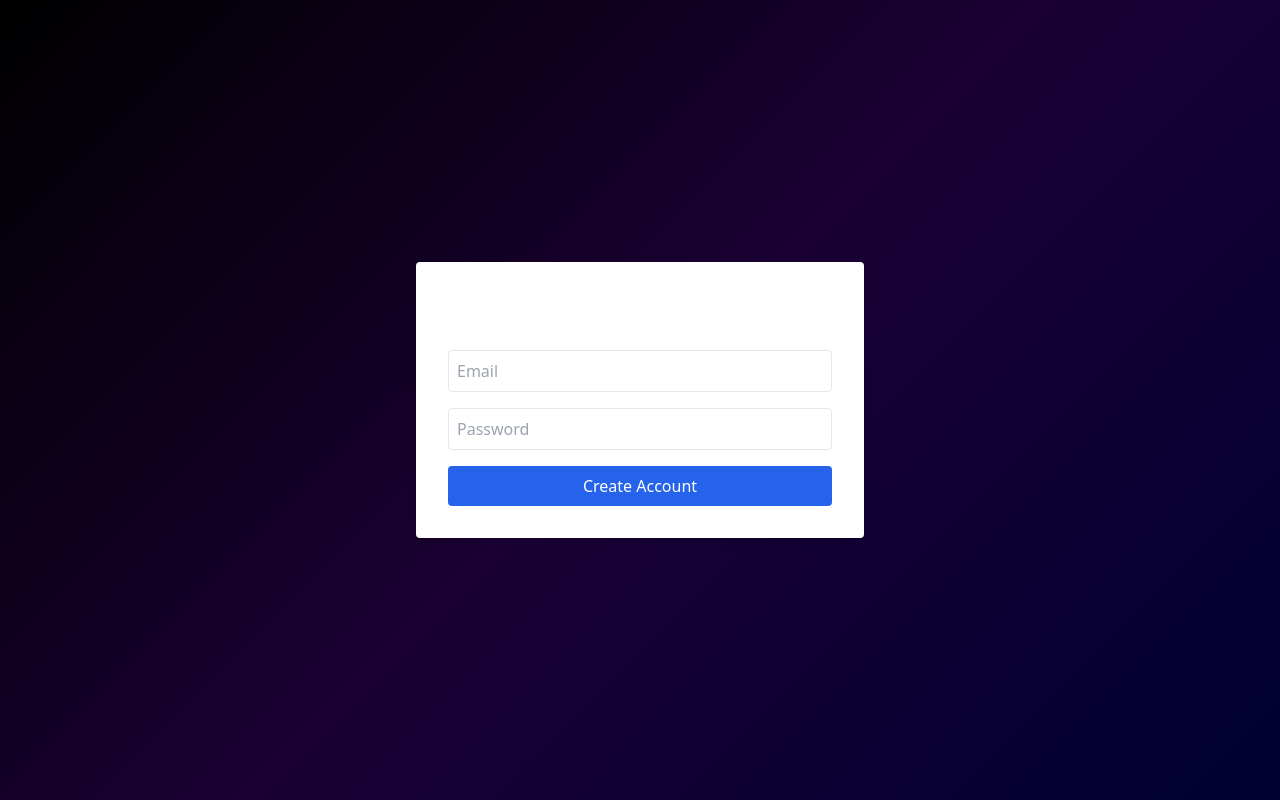
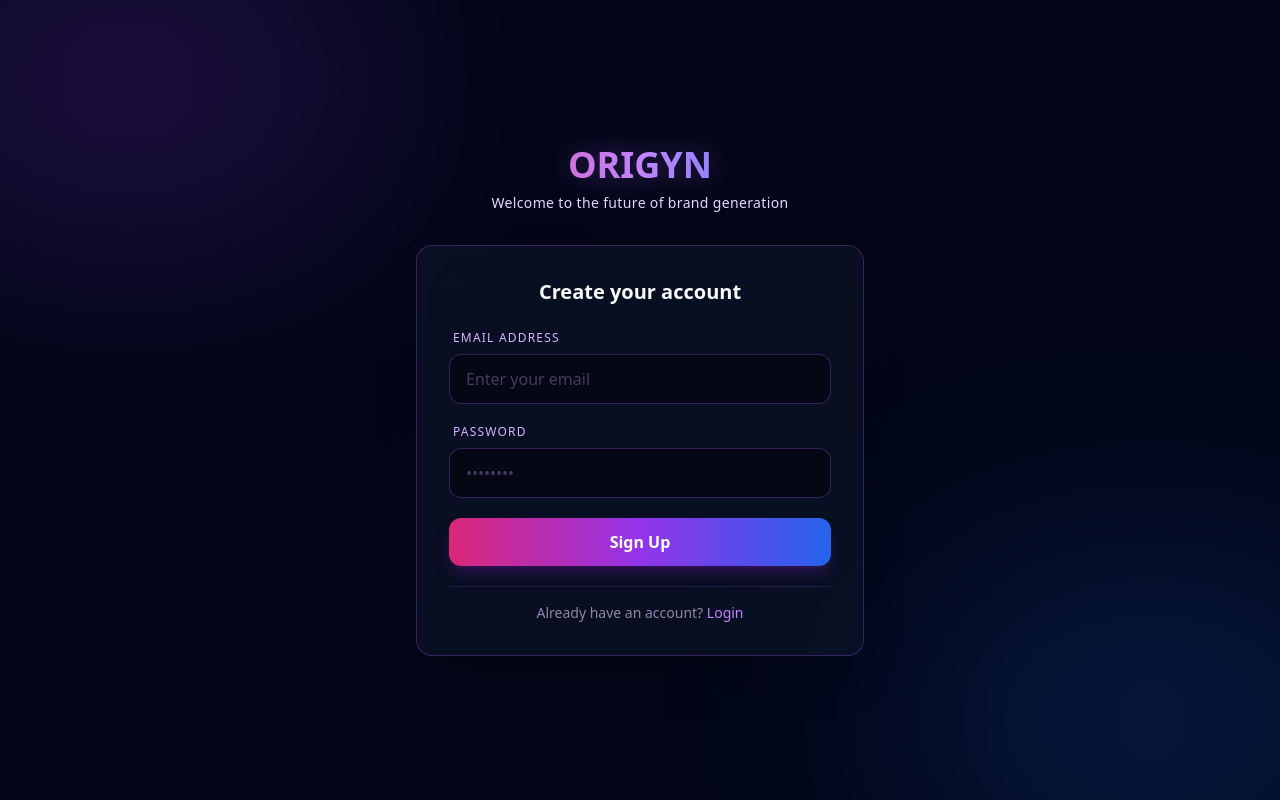
Before and after one commit to Soumitra-04/Pathway-GEN-AI, a Next.js app: page /signup in a window 1280 px wide. Built offline with nearby package versions, Linux system fonts and the light colour scheme; no server answers.

Commit message:
signup ui fixed

```diff
--- a/app/page.tsx
+++ b/app/page.tsx
@@ -1235,21 +1235,6 @@ export default function HomePage() {
                   "Generate Brand + Logos"
                 )}
               </button>
-
-              <button
-                onClick={handleRegenerateLogo}
-                disabled={logoLoading || (!brandName && !result)}
-                className="flex-1 px-6 py-4 rounded-lg font-semibold text-white bg-gradient-to-r from-purple-600 to-blue-600 hover:from-purple-500 hover:to-blue-500 disabled:opacity-50 disabled:cursor-not-allowed transition-all transform hover:scale-105 hover:shadow-lg hover:shadow-blue-500/50 active:scale-95"
-              >
-                {logoLoading ? (
-                  <span className="flex items-center justify-center gap-2">
-                    <span className="w-5 h-5 border-2 border-white border-t-transparent rounded-full animate-spin"></span>
-                    Regenerating...
-                  </span>
-                ) : (
-                  "Regenerate Logos Only"
-                )}
-              </button>
             </div>
           </div>
         )}
--- a/app/signup/page.tsx
+++ b/app/signup/page.tsx
@@ -3,56 +3,107 @@ import { useState } from 'react';
 import { auth } from '@/lib/firebase';
 import { createUserWithEmailAndPassword } from 'firebase/auth';
 import { useRouter } from 'next/navigation';
+import Link from 'next/link';
 
 export default function SignupPage() {
   const [email, setEmail] = useState('');
   const [password, setPassword] = useState('');
   const [error, setError] = useState('');
+  const [loading, setLoading] = useState(false);
   const router = useRouter();
 
   const handleSignup = async (e: React.FormEvent) => {
     e.preventDefault();
     setError('');
+    setLoading(true);
 
     try {
-      // Calls Firebase Auth to create the user account
       await createUserWithEmailAndPassword(auth, email, password);
-
-      // Redirects to home page on success
       router.push('/');
     } catch (err: any) {
-      // Catches errors like 'auth/weak-password' or 'auth/email-already-in-use'
       setError(err.message);
+    } finally {
+      setLoading(false);
     }
   };
 
   return (
-    <div className="flex flex-col items-center justify-center min-h-screen p-4">
-      <div className="w-full max-w-md p-8 space-y-6 bg-white rounded shadow-md">
-        <h1 className="text-2xl font-bold text-center">Sign Up</h1>
-        <form onSubmit={handleSignup} className="space-y-4">
+    <main className="min-h-screen flex items-center justify-center bg-slate-950 px-4 relative overflow-hidden">
+      {/* Background Decorative Glows - Exact match to Login */}
+      <div className="absolute top-[-10%] left-[-10%] w-[40%] h-[40%] bg-purple-600/20 rounded-full blur-[120px]" />
+      <div className="absolute bottom-[-10%] right-[-10%] w-[40%] h-[40%] bg-blue-600/20 rounded-full blur-[120px]" />
+
+      <div className="w-full max-w-md z-10 animate-fade-up">
+        {/* Branding Header */}
+        <div className="text-center mb-8">
+          <h1 className="text-4xl font-bold mb-2 bg-clip-text text-transparent bg-gradient-to-r from-pink-500 via-purple-400 to-blue-500 drop-shadow-[0_0_15px_rgba(168,85,247,0.4)]">
+            ORIGYN
+          </h1>
+          <p className="text-purple-200 font-light tracking-wide text-sm">
+            Welcome to the future of brand generation
+          </p>
+        </div>
+
+        {/* Glassmorphism Card - Exact match to Login */}
+        <div className="rounded-2xl p-8 bg-slate-900/60 border border-purple-500/30 backdrop-blur-xl shadow-2xl">
+          <h2 className="text-xl font-semibold text-slate-50 mb-6 text-center">
+            Create your account
+          </h2>
+
+          <form onSubmit={handleSignup} className="space-y-5">
+            <div>
+              <label className="block text-xs text-purple-300 uppercase tracking-widest mb-2 ml-1">Email Address</label>
               <input
                 type="email"
-            placeholder="Email"
-            className="w-full p-2 border rounded"
+                placeholder="Enter your email"
+                className="w-full px-4 py-3 rounded-xl bg-black/40 border border-purple-500/30 text-white placeholder-purple-300/30 focus:outline-none focus:border-purple-400 focus:ring-1 focus:ring-purple-400 transition-all"
                 value={email}
                 onChange={(e) => setEmail(e.target.value)}
                 required
               />
+            </div>
+
+            <div>
+              <label className="block text-xs text-purple-300 uppercase tracking-widest mb-2 ml-1">Password</label>
               <input
                 type="password"
-            placeholder="Password"
-            className="w-full p-2 border rounded"
+                placeholder="••••••••"
+                className="w-full px-4 py-3 rounded-xl bg-black/40 border border-purple-500/30 text-white placeholder-purple-300/30 focus:outline-none focus:border-purple-400 focus:ring-1 focus:ring-purple-400 transition-all"
                 value={password}
                 onChange={(e) => setPassword(e.target.value)}
                 required
               />
-          <button type="submit" className="w-full p-2 text-white bg-blue-600 rounded hover:bg-blue-700">
-            Create Account
+            </div>
+
+            <button
+              type="submit"
+              disabled={loading}
+              className={`w-full py-3 rounded-xl font-bold text-white shadow-lg shadow-purple-900/40 transition-all transform hover:scale-[1.02] active:scale-[0.98]
+                ${loading
+                  ? 'bg-slate-700 cursor-not-allowed'
+                  : 'bg-gradient-to-r from-pink-600 via-purple-600 to-blue-600 hover:from-pink-500 hover:via-purple-500 hover:to-blue-500'
+                }`}
+            >
+              {loading ? 'Creating Account...' : 'Sign Up'}
             </button>
+
+            {error && (
+              <p className="text-red-400 text-xs text-center font-medium animate-pulse">
+                {error}
+              </p>
+            )}
+
+            <div className="pt-4 border-t border-purple-500/20 text-center">
+              <p className="text-sm text-purple-200/60">
+                Already have an account?{" "}
+                <Link href="/login" className="text-purple-400 hover:text-pink-400 underline-offset-4 hover:underline transition-colors font-medium">
+                  Login
+                </Link>
+              </p>
+            </div>
           </form>
-        {error && <p className="text-sm text-red-500">{error}</p>}
         </div>
       </div>
+    </main>
   );
 }
```
Also changed, not shown: 1 other file (tests, documents, lock files or other folders). Lines whose indentation alone changed are shown as unchanged.
